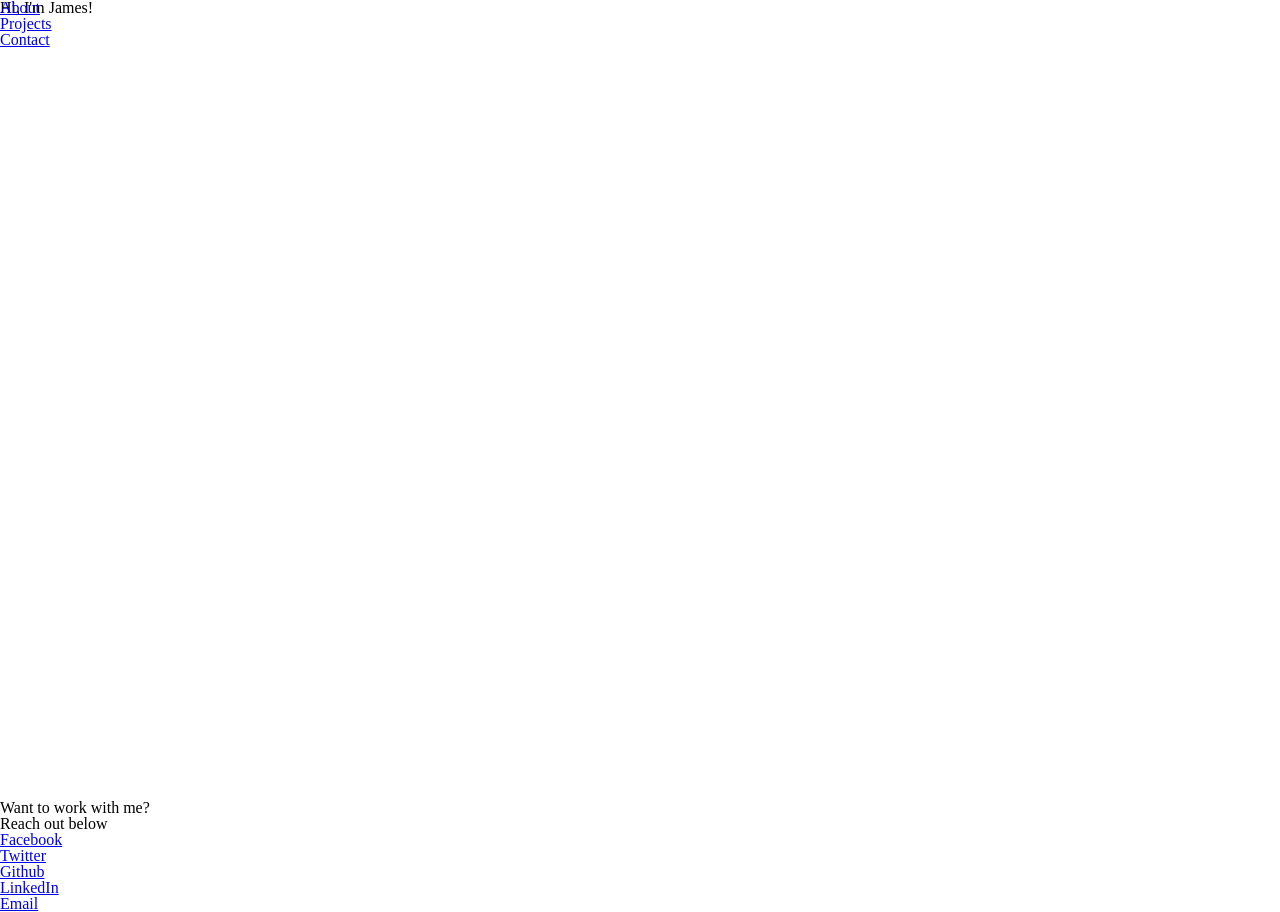
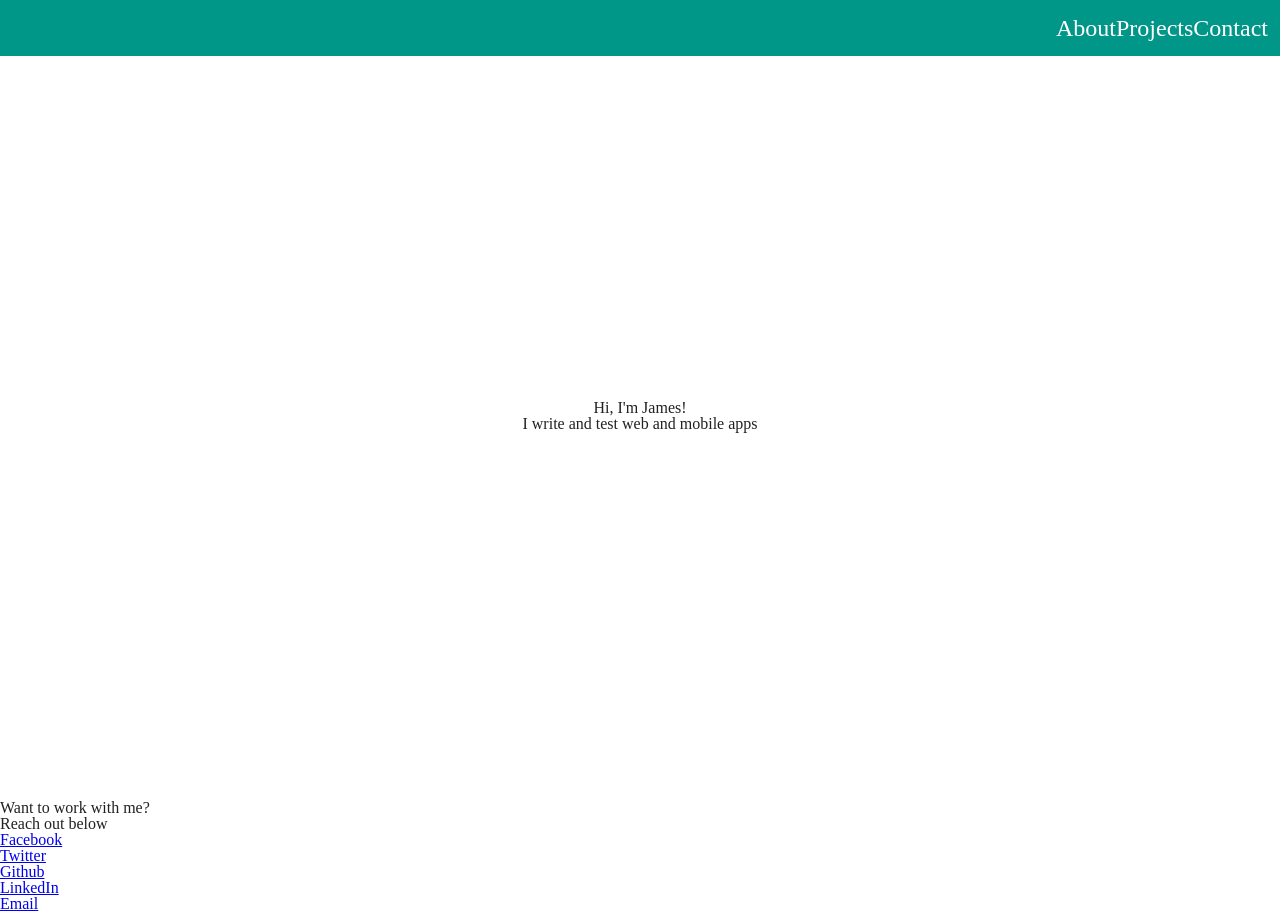
Before and after one commit to jameskaupert/fcc-portfolio-page, a website: page public/index.html in a window 1280 px wide. Drawn offline with Linux system fonts and the light colour scheme.

Commit message:
style the navbar, start the welcome section

```diff
--- a/public/assets/styles/main.css
+++ b/public/assets/styles/main.css
@@ -1,9 +1,66 @@
-#navbar {
-    position: fixed;
+/* Typography */
+body {
+  color: #212121;
 }
 
+.nav-link {
+    font-size: 1.5rem;
+}
+
+.nav-link,
+.nav-link:visited {
+  color: #fff;
+}
+
+.nav-link:hover {
+    color: #B2DFDB;
+}
+
+/* Main Container */
+.main-container {
+  display: flex;
+  flex-direction: column;
+}
+
+#navbar,
+main,
+#welcome-section,
+#projects,
+#contact,
+footer {
+  width: 100%;
+}
+
+/* Nav Bar */
+#navbar {
+  position: fixed;
+  display: flex;
+  justify-content: flex-end;
+  background-color: #009688;
+}
+
+#navbar ul {
+  width: 20vw;
+  display: flex;
+  justify-content: space-between;
+  padding: 1rem 2rem;
+}
+
+.nav-link {
+  text-decoration: none;
+}
+
+/* Welcome Section */
 #welcome-section {
-    height: 100vh;
+  height: 100vh;
+}
+
+.welcome-messages {
+  position: relative;
+  top: 50vh;
+  display: flex;
+  flex-direction: column;
+  align-items: center;
 }
 
 @media all and (max-width: 699px) {
--- a/public/index.html
+++ b/public/index.html
@@ -15,19 +15,22 @@
         <nav id="navbar">
             <ul>
                 <li>
-                    <a href="#welcome-section">About</a>
+                    <a href="#welcome-section" class="nav-link">About</a>
                 </li>
                 <li>
-                    <a href="#projects">Projects</a>
+                    <a href="#projects" class="nav-link">Projects</a>
                 </li>
                 <li>
-                    <a href="#contact">Contact</a>
+                    <a href="#contact" class="nav-link">Contact</a>
                 </li>
             </ul>
         </nav>
         <main>
             <section id="welcome-section">
-                <h1>Hi, I'm James!</h1>
+                <div class="welcome-messages">
+                    <h1>Hi, I'm James!</h1>
+                    <h2>I write and test web and mobile apps</h2>
+                </div>
             </section>
             <section id="projects">
                 <a href="#">
@@ -72,7 +75,7 @@
         <footer></footer>
 
     </div>
-    <script src="https://gitcdn.link/repo/freeCodeCamp/testable-projects-fcc/master/build/bundle.js"></script>
+    <!-- <script src="https://gitcdn.link/repo/freeCodeCamp/testable-projects-fcc/master/build/bundle.js"></script> -->
 </body>
 
 </html>
```
